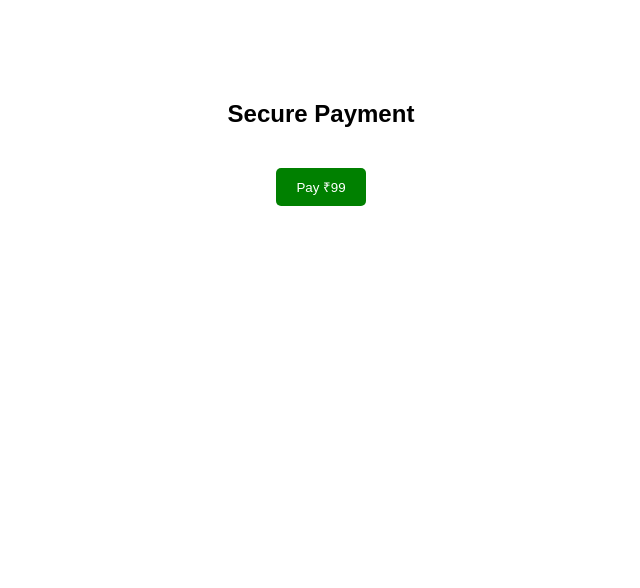
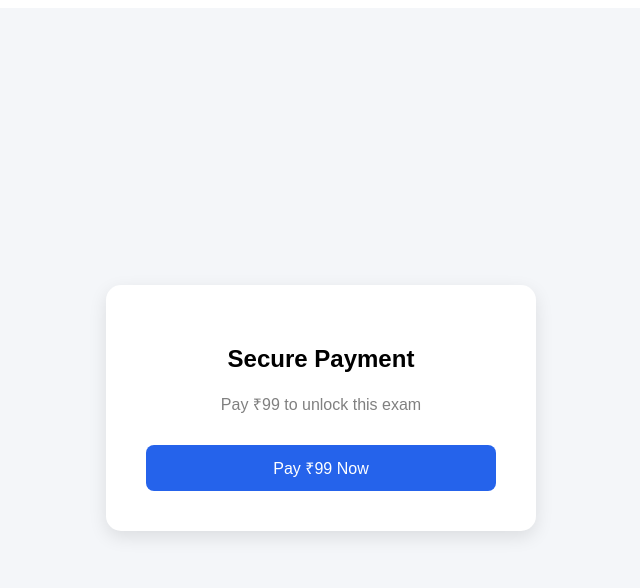
Before and after one commit to meenasakkaravarthi17/mocktest-site, a Next.js app: page /payment/1/1 in a window 1280 px wide. Shown: the top 588 px of the page, without its empty margins (319-959 px from the left). Built offline with nearby package versions, Linux system fonts and the light colour scheme.

Commit message:
Update page.js

```diff
--- a/app/payment/[subject]/[exam]/page.js
+++ b/app/payment/[subject]/[exam]/page.js
@@ -5,31 +5,23 @@ import { useEffect } from "react";
 export default function Payment({ params }) {
 
   const handlePayment = async () => {
-
     const res = await fetch("/api/create-order", {
       method: "POST",
     });
 
     const order = await res.json();
 
-    if (!order.id) {
-      alert("Order creation failed");
-      return;
-    }
-
     const options = {
       key: process.env.NEXT_PUBLIC_RAZORPAY_KEY_ID,
       amount: order.amount,
       currency: "INR",
-      name: "Mock Test",
-      description: "Exam Payment",
+      name: "Mock Test Portal",
+      description: "Exam Access Fee",
       order_id: order.id,
       handler: function () {
         window.location.href = `/exam/${params.subject}/${params.exam}`;
       },
-      theme: {
-        color: "#3399cc",
-      },
+      theme: { color: "#2563eb" }
     };
 
     const rzp = new window.Razorpay(options);
@@ -44,23 +36,42 @@ export default function Payment({ params }) {
   }, []);
 
   return (
-    <div style={{ textAlign: "center", marginTop: "100px" }}>
-      <h2>Secure Payment</h2>
+    <div style={{
+      minHeight: "100vh",
+      display: "flex",
+      justifyContent: "center",
+      alignItems: "center",
+      background: "#f4f6f9"
+    }}>
+      <div style={{
+        background: "white",
+        padding: "40px",
+        borderRadius: "15px",
+        boxShadow: "0 6px 18px rgba(0,0,0,0.1)",
+        textAlign: "center",
+        width: "350px"
+      }}>
+        <h2 style={{marginBottom:"20px"}}>Secure Payment</h2>
+        <p style={{marginBottom:"30px", color:"gray"}}>
+          Pay ₹99 to unlock this exam
+        </p>
 
         <button
           onClick={handlePayment}
           style={{
-          padding: "10px 20px",
-          background: "green",
+            width: "100%",
+            padding: "12px",
+            background: "#2563eb",
             color: "white",
             border: "none",
-          borderRadius: "5px",
-          marginTop: "20px",
-          cursor: "pointer",
+            borderRadius: "8px",
+            fontSize: "16px",
+            cursor: "pointer"
           }}
         >
-        Pay ₹99
+          Pay ₹99 Now
         </button>
+      </div>
     </div>
   );
 }
```
Lines whose indentation alone changed are shown as unchanged.
